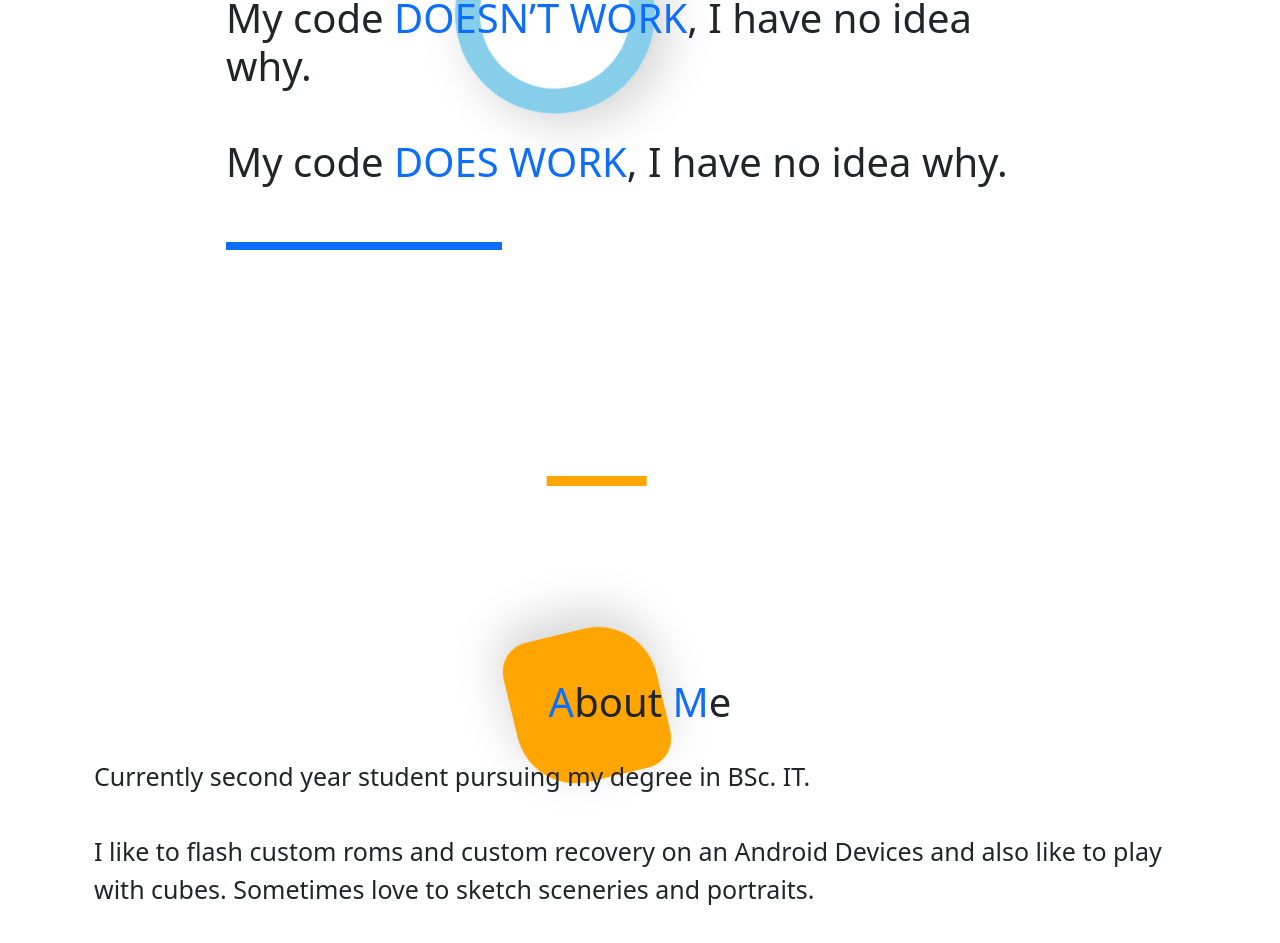
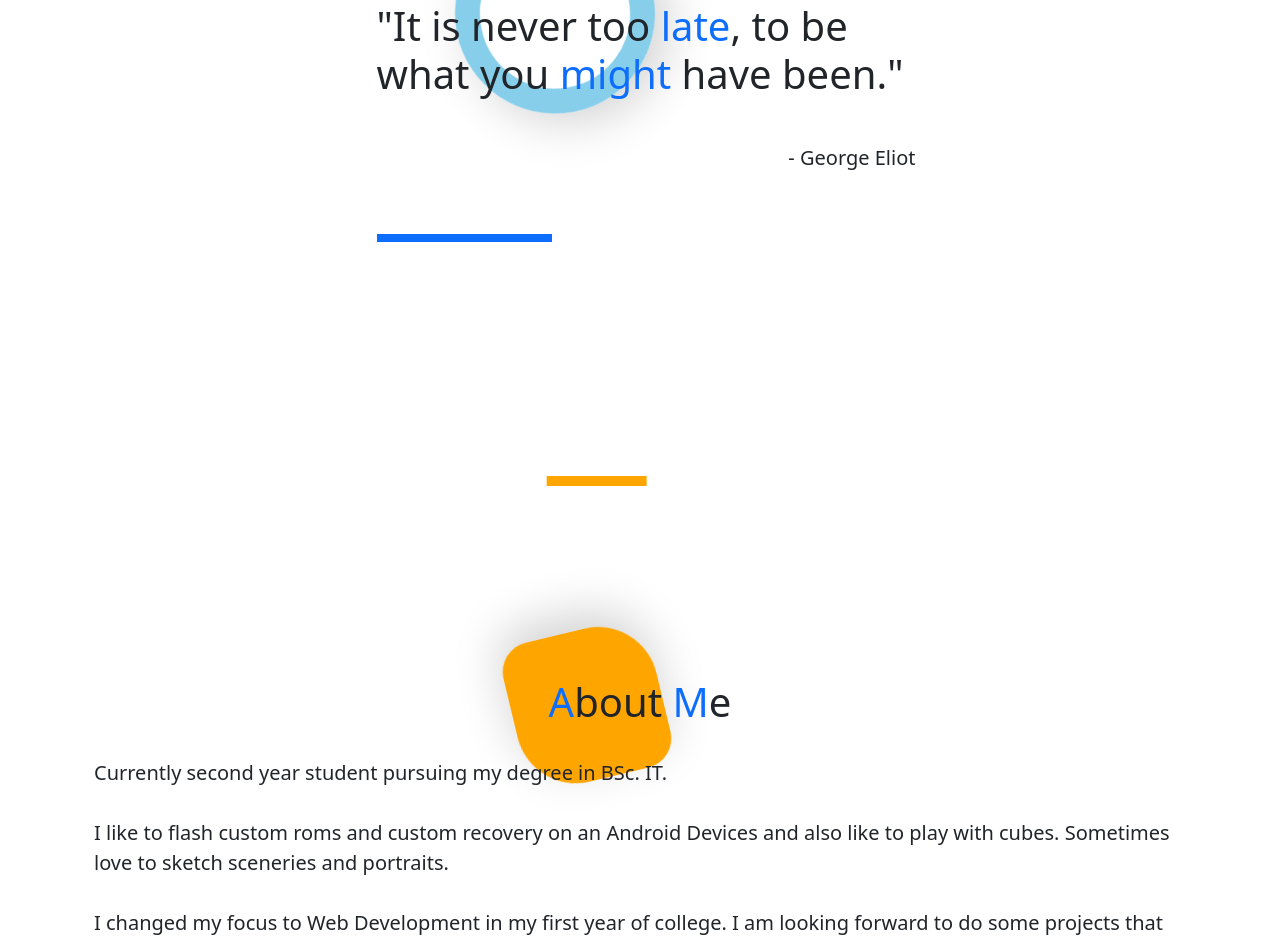
Before and after one commit to Mihir06121/Portfolio-v2, a React (Create React App) app: page / in a window 1280 px wide. Shown: the part 320-1263 px from the top of the page. Built offline with nearby package versions, Linux system fonts and the light colour scheme; the HTML template or start-up script is replaced by a standard one.

Commit message:
changes in home section and about

```diff
--- a/src/components/pages/About.js
+++ b/src/components/pages/About.js
@@ -12,7 +12,7 @@ const About = () => {
         <section className="pt-5">
             <div className="container" data-aos="fade-up" data-aos-delay="500">
                 <h1 align="center" style={{fontSize:"40px"}}><span className="text-primary">A</span>bout <span className="text-primary">M</span>e</h1><br/>
-                <p style={{fontSize:"25px"}}>
+                <p style={{fontSize:"20px"}}>
                     Currently second year student pursuing my degree in BSc. IT.<br/><br/>
                     I like to flash custom roms and custom recovery on an Android Devices and also like to play with cubes.
                     Sometimes love to sketch sceneries and portraits.
--- a/src/components/pages/Home.js
+++ b/src/components/pages/Home.js
@@ -17,11 +17,14 @@ const Home = () => {
                 <div className="child-container">
                     <h1 className="p-5">
                         <div className="" data-aos="fade-up" data-aos-delay="00">
-                            My code <span className="text-primary">DOESN’T WORK</span>, I have no idea why.
+                            "It is never too <span className="text-primary">late</span>, to be
+                        </div>
+                        <div className="pl-3" data-aos="fade-up" data-aos-delay="200">
+                            what you <span className="text-primary">might</span> have been."
                         </div><br/>
-                        <div className="" data-aos="fade-up" data-aos-delay="200">
-                            My code <span className="text-primary">DOES WORK</span>, I have no idea why.
-                        </div>
+                        <h5 className="row justify-content-end" data-aos="fade-up" data-aos-delay="400">
+                            - George Eliot
+                        </h5>
                         <div className="pt-5 col-md-4 p-2 bottom-border" data-aos="fade-left" data-aos-delay="600"></div>
                     </h1>
                 </div>
--- a/src/components/pages/Projects_cards/BloggingPlatform.js
+++ b/src/components/pages/Projects_cards/BloggingPlatform.js
@@ -70,7 +70,7 @@ const BloggingPlatform = () => {
                         <div className="conatiner project1 row d-flex shadow-lg bg-light align-items-center"
                         id="project1" data-aos="flip-up" data-aos-delay="800">
                             <div className="container col-md-3 mt-5 mb-5 order-md-3">
-                                <h1 align="center" style={{fontSize:"150px"}} data-aos="fade-left" data-aos-delay="">02</h1>
+                                <h1 align="center" style={{fontSize:"150px"}} data-aos="fade-left" data-aos-delay="1000">02</h1>
                             </div>
                             <div className="container col-md-8 mt-5 mb-5">
                                 <UncontrolledCarousel items={project_1} style={{height:'100px'}} />
```
Also changed, not shown: 1 other file (tests, documents, lock files or other folders).
